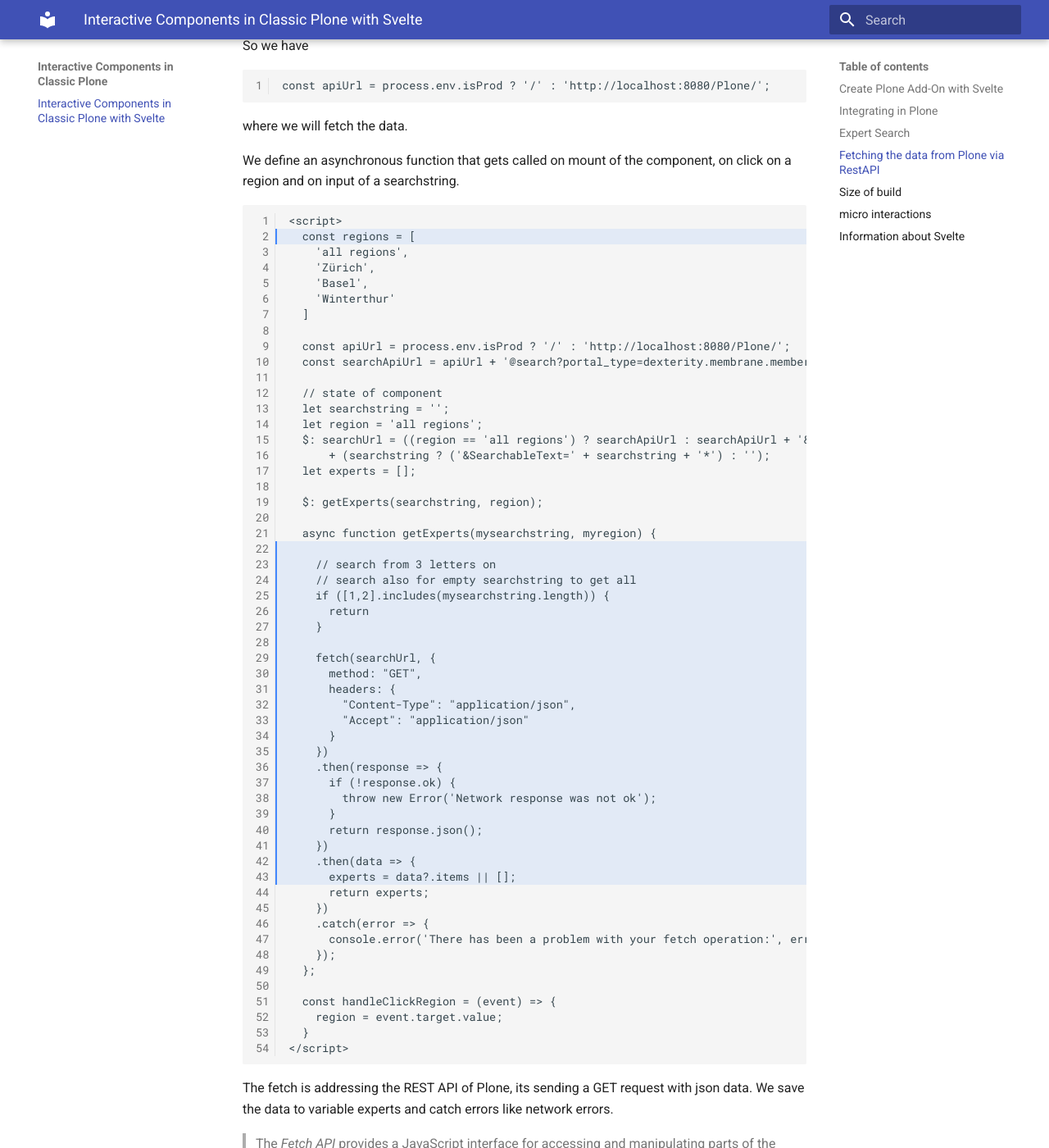
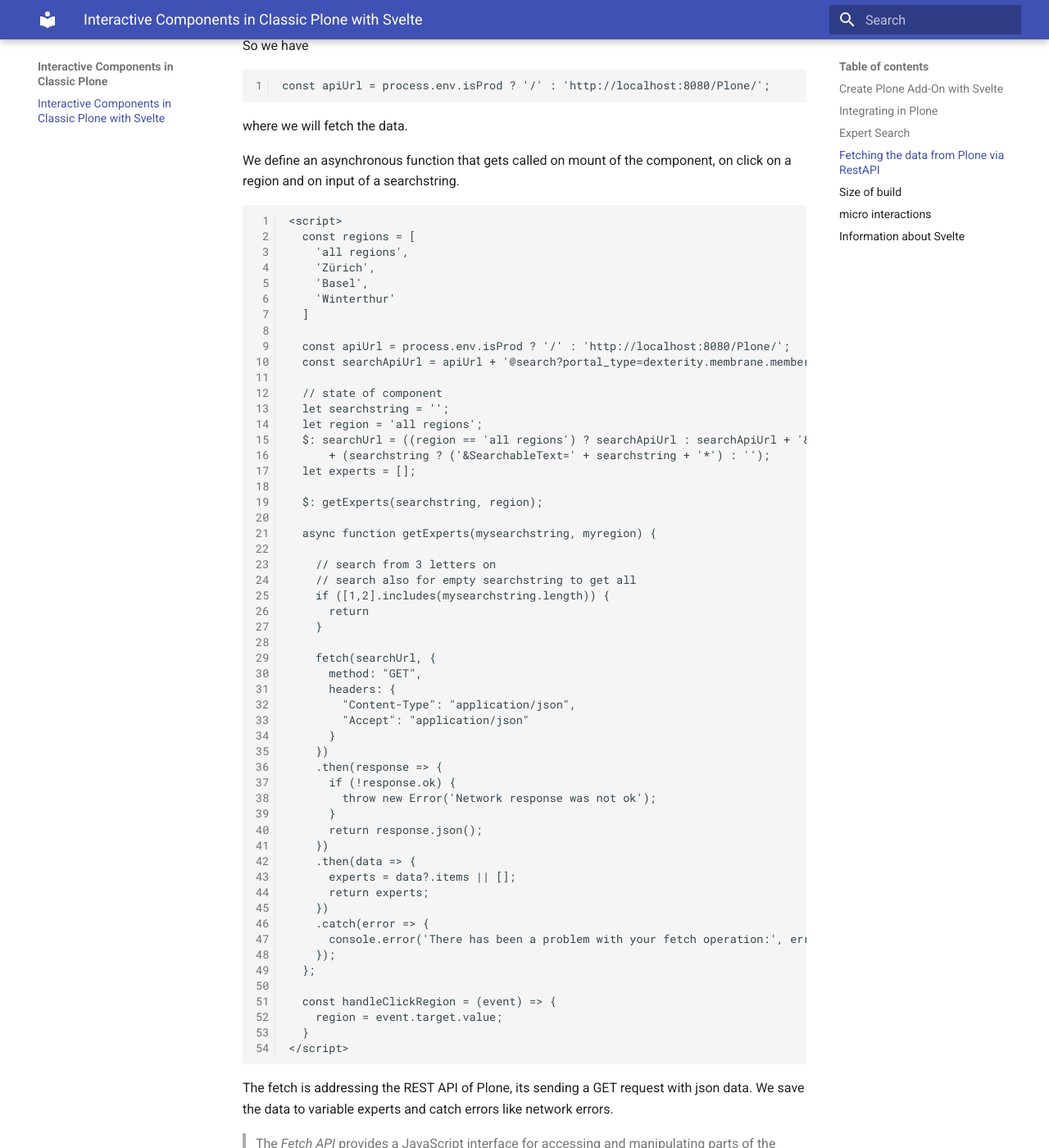
Before and after one commit to rohberg/talk-interactive-components-in-classic-plone, an MkDocs documentation site: the page built from docs/index.md, in a window 1280 px wide and 1400 px high, scrolled down 6052 px. Shown: the whole window at 82% size. Built offline with MkDocs 1.6.1 and Material for MkDocs 9.7.7, drawn with Linux system fonts in a browser that asks for light colours; some of the changed text lies outside the part shown.

Commit message:
Update index.md

````diff
--- a/docs/index.md
+++ b/docs/index.md
@@ -226,7 +226,7 @@ where we will fetch the data.
 
 We define an asynchronous function that gets called on mount of the component, on click on a region and on input of a searchstring.
 
-``` svelte hl_lines="2 22-43"
+``` svelte
 <script>
   const regions = [
     'all regions',
````
Also changed, not shown: other parts of docs/index.md (+1 -1 lines).
